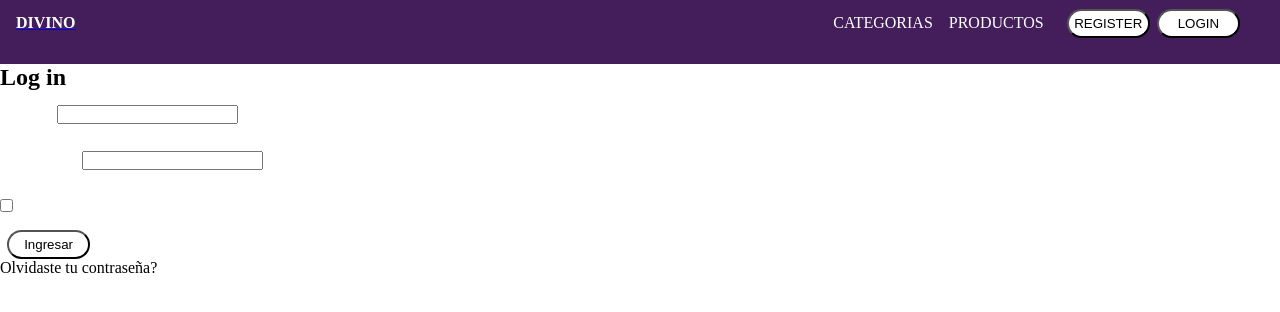
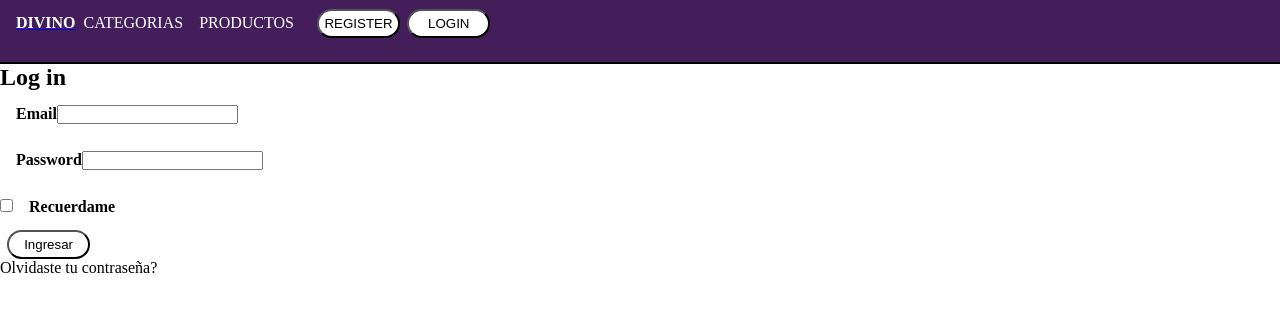
Before and after one commit to francostan/E-COMMERCE2, a React (Create React App) app: page /login in a window 1280 px wide. Shown: the top 312 px of the page. Built offline with nearby package versions, Linux system fonts and the light colour scheme; no server answers.

Commit message:
nav-bar bugfix

```diff
--- a/src/Styles/NavBar.css
+++ b/src/Styles/NavBar.css
@@ -5,27 +5,32 @@
   box-sizing: border-box;
 }
 .navbar {
-  display: inline-block;
+  /* display: inline-block; */
 }
 
 nav {
   background-color: rgb(67, 30, 90);
   color: white;
+  display: flex;
+  flex-direction: row;
   width: 100vw;
   height: 8vh;
+  border-bottom: 2px solid black;
 }
 label {
   font-weight: bold;
   line-height: 2.9rem;
   margin-left: 1rem;
-  color: white;
+  color: rgb(0, 0, 0);
 }
 nav ul {
-  float: right;
+  display: flex;
+  flex-direction: row;
+  /*float: right;*/
   margin-right: 2rem;
 }
 nav ul li {
-  display: inline-block;
+  display: flex;
   line-height: 2.9rem;
   margin: 0 8px;
 }
@@ -42,3 +47,25 @@ button {
 button:hover {
   background-color: #cbcbcb;
 }
+.logo {
+  color: white;
+}
+
+.logo:hover {
+  color: rgb(152, 152, 152);
+}
+
+.pruebaLi {
+  display: flex;
+  justify-content: end;
+  flex-wrap: wrap;
+}
+
+.logoContainer {
+  justify-content: center;
+  text-decoration: none;
+}
+
+.ulContainer {
+  justify-content: end;
+}
--- a/src/components/NavBar.jsx
+++ b/src/components/NavBar.jsx
@@ -5,7 +5,8 @@ import { Link } from "react-router-dom";
 import { Button } from "react-bootstrap";
 import { setUser } from "../store/user";
 import { setProducts } from "../store/products";
-import "../styles/NavBar.css";
+import "../Styles/NavBar.css";
+
 const Navbar = () => {
   //le avisamos al store que hay un nuevo usuario logueado
   const dispatch = useDispatch();
@@ -45,32 +46,37 @@ const Navbar = () => {
   return (
     <div className="navbar">
       <nav>
+        <div className="logoContainer">
           <Link to="/">
-          <label>DIVINO</label>
+            <label className="logo">DIVINO</label>
           </Link>
+        </div>
+        <div className="ulContainer">
           <ul>
             <li>CATEGORIAS</li>
             <li>PRODUCTOS</li>
             <li>
               {user.name ? (
-              <div>
+                <>
                   <p>{user.name}</p>
                   <Link to="/logout">
-                  <Button>Logout</Button>
+                    <button>Logout</button>
                   </Link>
-              </div>
+                </>
               ) : (
-              <div>
+                <>
+                  {" "}
                   <Link to="/register">
-                  <Button>REGISTER</Button>
+                    <button>REGISTER</button>
                   </Link>
                   <Link to="/login">
-                  <Button>LOGIN</Button>
+                    <button>LOGIN</button>
                   </Link>
-              </div>
+                </>
               )}{" "}
             </li>
           </ul>
+        </div>
       </nav>
     </div>
   );
```
Also changed, not shown: src/Styles/SideBar.css (added, +10 -0 lines), src/components/SiderBar.jsx (added, +11 -0 lines). Lines whose indentation alone changed are shown as unchanged.
